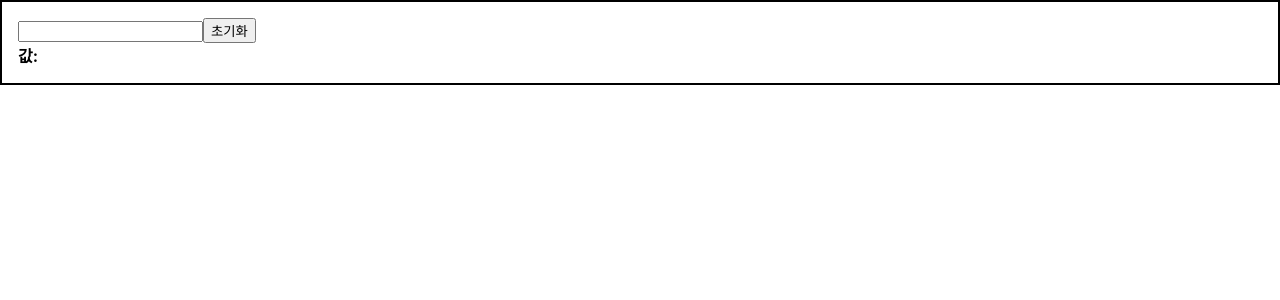
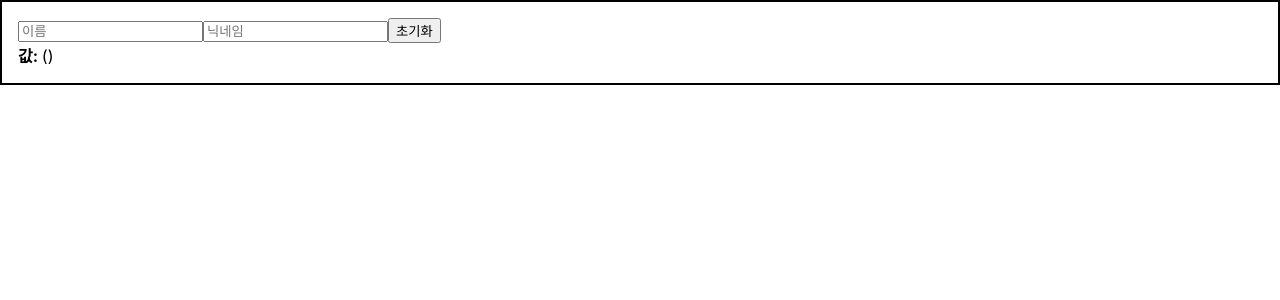
Before and after one commit to Quriousity/react-tutorial, a React (Create React App) app in the folder react-tutorial/: page / in a window 1280 px wide. Shown: the top 300 px of the page. Built offline with nearby package versions, Linux system fonts and the light colour scheme.

Commit message:
useState
여러개의 Input 관리하기

```diff
--- a/react-tutorial/src/components/InputSample.jsx
+++ b/react-tutorial/src/components/InputSample.jsx
@@ -1,22 +1,37 @@
 import { useState } from 'react';
 
 function InputSample() {
-  const [text, setText] = useState('');
+  const [inputs, setInputs] = useState({
+    name: '',
+    nickname: ''
+  });
+
+  const { name, nickname } = inputs; // 비구조화 할당을 통해 값 추출
 
   const onChange = (e) => {
-    setText(e.target.value);
+    const { value, name } = e.target; // 우선 e.target 에서 name 과 value 를 추출
+    setInputs({
+      ...inputs, // 기존의 input 객체를 복사한 뒤
+      [name]: value // name 키를 가진 값을 value 로 설정
+    });
   };
 
   const onReset = () => {
-    setText('');
+    setInputs({
+      name: '',
+      nickname: '',
+    })
   };
+
 
   return (
     <div>
-      <input onChange={onChange} value={text}/>
+      <input name="name" placeholder="이름" onChange={onChange} value={name} />
+      <input name="nickname" placeholder="닉네임" onChange={onChange} value={nickname}/>
       <button onClick={onReset}>초기화</button>
       <div>
-        <b>값: {text}</b>
+        <b>값: </b>
+        {name} ({nickname})
       </div>
     </div>
   );
```
